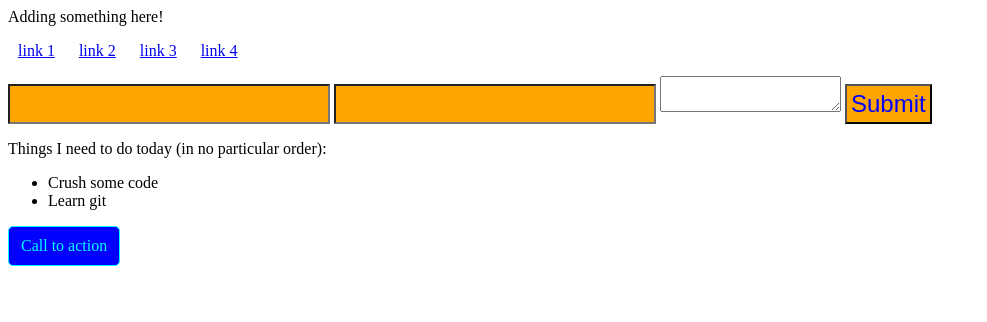
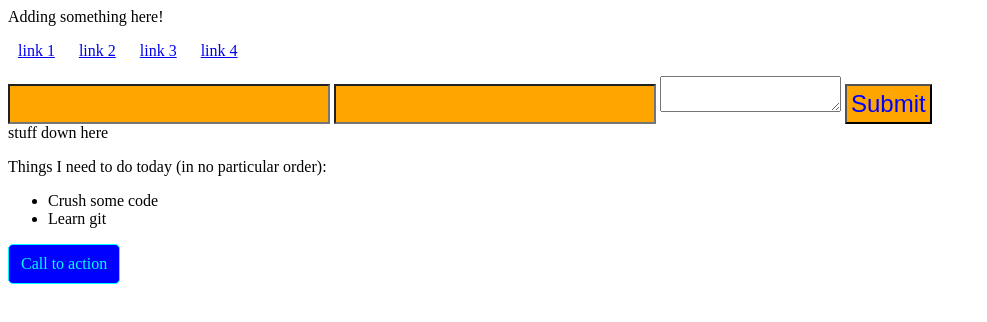
Before and after one commit to jasonblanchard/nycda-github-demo2, a plain HTML site: page index.html in a window 1280 px wide. Shown: the whole page, without its empty margins (0-987 px from the left). Drawn offline with Linux system fonts and the light colour scheme.

Commit message:
this is my commit message

```diff
--- a/index.html
+++ b/index.html
@@ -27,6 +27,7 @@
       <input type='submit' value='Submit'>
     </form>
 
+    stuff down here
 
 
     <div class='main-content'>
```
